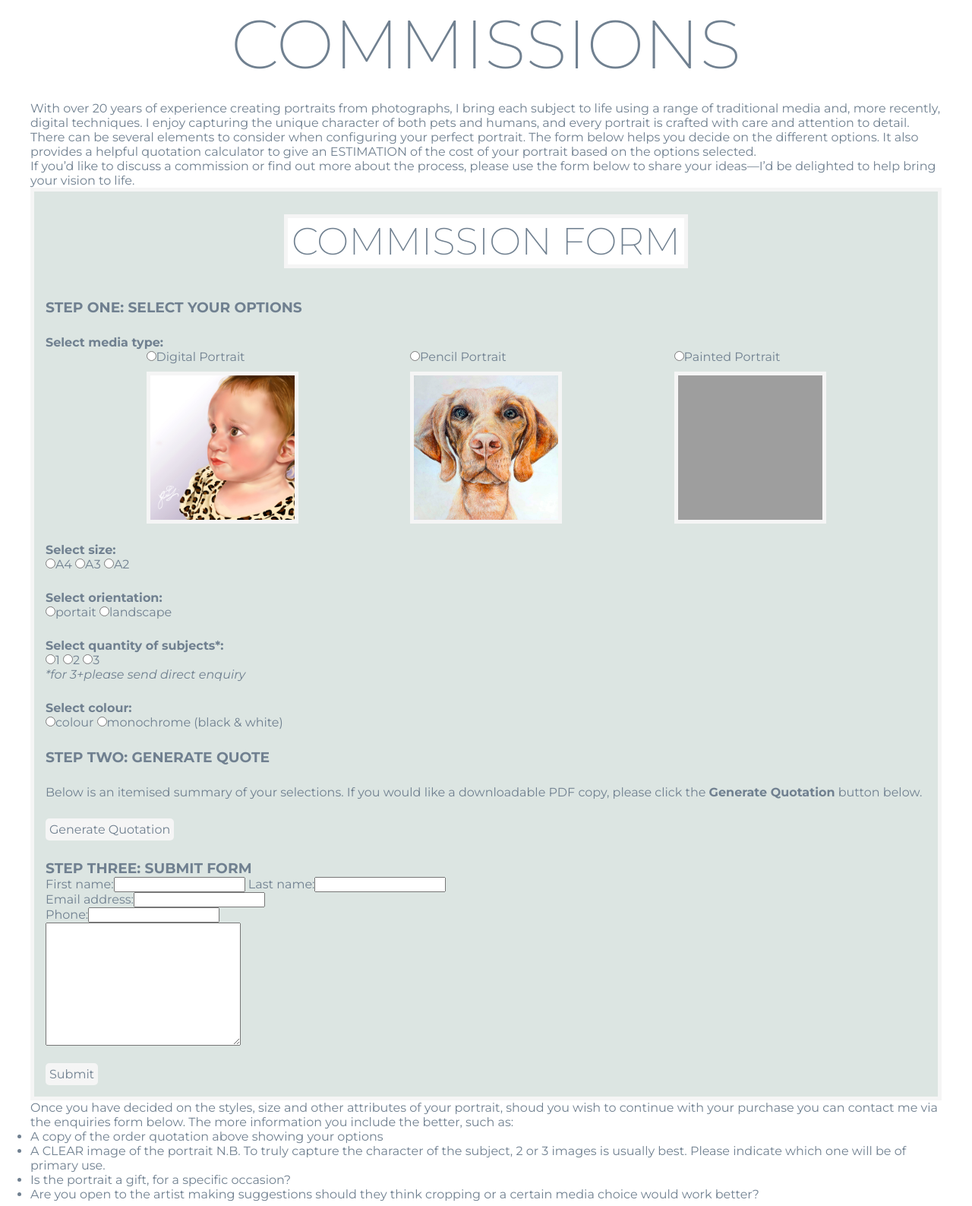
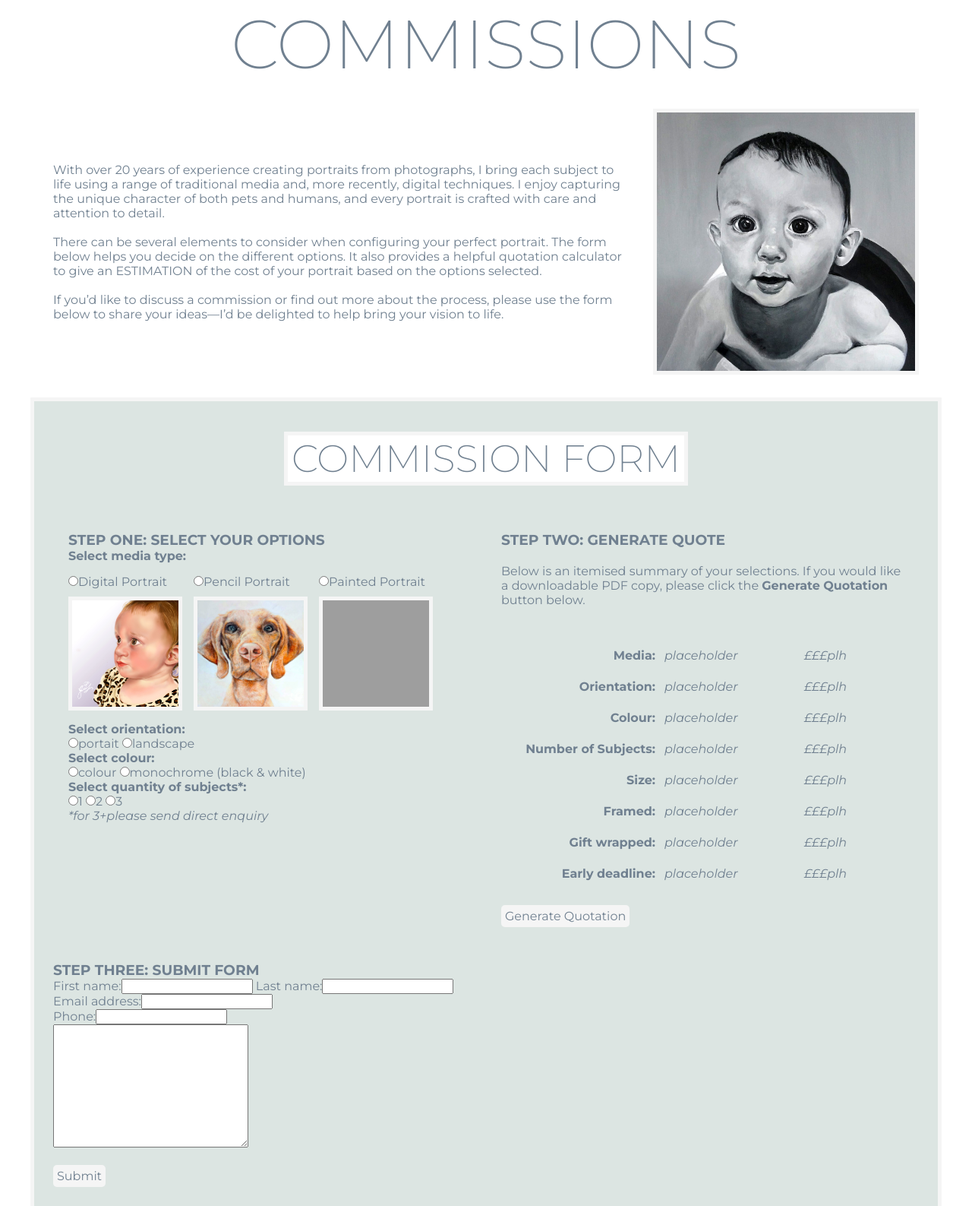
Before and after one commit to Jade-Evans/portrait_artist_portfolio, a plain HTML site: page commissions.html in a window 1280 px wide. Shown: the part 117-1704 px from the top of the page at 76% size. Drawn offline with Linux system fonts and the light colour scheme; grey boxes are pictures that could not be loaded.

Commit message:
feat(form): update overall layout of form for optimized usability and add table with placeholder content

```diff
--- a/commissions.html
+++ b/commissions.html
@@ -34,22 +34,29 @@
 
 <div class="mainContainer">
     <h1 class="pageTitle">COMMISSIONS</h1>
+    <div class="commissionsIntro">
+        <div class="commissionsIntroText">
             <p>With over 20 years of experience creating portraits from photographs, I bring each subject to life using
                 a range of traditional media and, more recently, digital techniques. I enjoy capturing the unique character
                 of both pets and humans, and every portrait is crafted with care and attention to detail.
-    </p>
+            </p><br>
             <p>
                 There can be several elements to consider when configuring your perfect portrait. The form below helps you decide
                 on the different options. It also provides a helpful quotation calculator to give an ESTIMATION of the
                 cost of your portrait based on the options selected.
-    </p>
+            </p><br>
             <p>
                 If you’d like to discuss a commission or find out more about the process, please use the form below
                 to share your ideas—I’d be delighted to help bring your vision to life.
             </p>
+        </div>
+        <img class="commissionsIntroImg" src="images/Logan.jpg">
+    </div>
 
     <form>
         <h2>COMMISSION FORM</h2>
+            <div class="step1and2Form">
+                <div class="step1Form">
                     <h3>STEP ONE: SELECT YOUR OPTIONS</h3>
                     <div class="mediaSelection">
                         <legend><strong>Select media type:</strong></legend>
@@ -69,17 +76,16 @@
                         </div>
 
                     </div>
-        <fieldset class="configFieldset">
-            <legend><strong>Select size:</strong></legend>
-            <label><input type="radio" name="size" value="a4">A4</label>
-            <label><input type="radio" name="size" value="a3">A3</label>
-            <label><input type="radio" name="size" value="a2">A2</label>
-        </fieldset>
 
                     <fieldset class="configFieldset">
                         <legend><strong>Select orientation:</strong></legend>
                         <label><input type="radio" name="orientation" value="portrait">portait</label>
                         <label><input type="radio" name="orientation" value="landscape">landscape</label>
+                    </fieldset>
+                    <fieldset class="configFieldset">
+                        <legend><strong>Select colour:</strong></legend>
+                        <label><input type="radio" name="colourType" value="colour">colour</label>
+                        <label><input type="radio" name="colourType" value="monochrome">monochrome (black & white)</label>
                     </fieldset>
 
                     <fieldset class="configFieldset">
@@ -90,17 +96,73 @@
                         <p><em>*for 3+please send direct enquiry</em></p>
                     </fieldset>
 
-        <fieldset class="configFieldset">
-            <legend><strong>Select colour:</strong></legend>
-            <label><input type="radio" name="colourType" value="colour">colour</label>
-            <label><input type="radio" name="colourType" value="monochrome">monochrome (black & white)</label>
-        </fieldset>
 
+                </div>
+                <div class="step2Form">
                     <h3>STEP TWO: GENERATE QUOTE</h3>
                     <p>Below is an itemised summary of your selections. If you would like a downloadable PDF copy, please
                         click the <span><strong>Generate Quotation</strong></span> button below.
                     </p>
+                    <table id="quoteTable">
+                        <colgroup>
+                        <col style="width:200px;">
+                        <col style="width:120px;">
+                        <col style="width:180px;">
+                        </colgroup>
+                        <thead>
+                            <tr>
+                                <th></th>
+                                <th></th>
+                                <th></th>
+                            </tr>
+                        </thead>
+                        <tbody>
+                            <tr>
+                                <th>Media:</th>
+                                <td class="userChoice"><em>placeholder</em></td>
+                                <td class="priceUpdate"><em>£££plh</em></td>
+                            </tr>
+                            <tr>
+                                <th>Orientation:</th>
+                                <td class="userChoice"><em>placeholder</em></td>
+                                <td class="priceUpdate"><em>£££plh</em></td>
+                            </tr>
+                            <tr>
+                                <th>Colour:</th>
+                                <td class="userChoice"><em>placeholder</em></td>
+                                <td class="priceUpdate"><em>£££plh</em></td>
+                            </tr>
+                            <tr>
+                                <th>Number of Subjects:</th>
+                                <td class="userChoice"><em>placeholder</em></td>
+                                <td class="priceUpdate"><em>£££plh</em></td>
+                            </tr>
+                            <tr>
+                                <th>Size:</th>
+                                <td class="userChoice"><em>placeholder</em></td>
+                                <td class="priceUpdate"><em>£££plh</em></td>
+                            </tr>
+                            <tr>
+                                <th>Framed:</th>
+                                <td class="userChoice"><em>placeholder</em></td>
+                                <td class="priceUpdate"><em>£££plh</em></td>
+                            </tr>
+                            <tr>
+                                <th>Gift wrapped:</th>
+                                <td class="userChoice"><em>placeholder</em></td>
+                                <td class="priceUpdate"><em>£££plh</em></td>
+                            </tr>
+                            <tr>
+                                <th>Early deadline:</th>
+                                <td class="userChoice"><em>placeholder</em></td>
+                                <td class="priceUpdate"><em>£££plh</em></td>
+                            </tr>
+
+                        </tbody>
+                    </table>
                     <button class="formButton">Generate Quotation</button>
+                </div>
+            </div>
             <div class="submitForm">
                 <h3>STEP THREE: SUBMIT FORM</h3>
 
--- a/styles.css
+++ b/styles.css
@@ -153,9 +153,28 @@ footer{
 .configFieldset{
     border:none;
 }
+.commissionsIntro{
+    display:flex;
+    justify-content: center;
+    align-items: center;
+    margin: 30px;
+    gap:30px;
+
+}
+.commissionsIntroText{
+    flex:1;
+
+
+}
+.commissionsIntroImg{
+    flex:1;
+    height: 350px;
+    max-width: 350px;
+    border: 5px solid whitesmoke;
+}
 form{
     background-color: rgb(220, 229, 226);
-    padding: 15px;
+    padding: 25px;
     border: 5px solid whitesmoke;
     display: flex;
     flex-direction: column;
@@ -176,6 +195,38 @@ form h3{
     margin: 0px;
     flex:1;
 }
+.step1and2Form{
+    display:flex;
+    justify-content: space-around;
+}
+.step1Form, .step2Form{
+    flex: 1;
+    padding: 20px;
+}
+.step2Form{
+   display: flex;
+   flex-direction: column;
+   gap:20px;
+}
+#quoteTable{
+    text-align: left;
+
+    max-width:fit-content;
+    text-wrap: nowrap;
+    align-self: center;
+}
+#quoteTable th{
+    text-align: end;
+    padding: 10px;
+}
+.userChoice{
+    text-align: left;
+
+}
+.priceUpdate{
+    text-align: center;
+}
+
 .formButton{
     flex: 0 0 auto;
     background-color: whitesmoke;
@@ -186,8 +237,10 @@ form h3{
     font-size: 16px;
 }
 .mediaOptionContainer{
+    margin: 15px 0px;
     display: flex;
-    justify-content: space-evenly;
+
+    justify-content: flex-start;
     gap: 15px;
     flex:1;
 }
@@ -198,12 +251,13 @@ form h3{
 
 }
 .mediaIcon{
-    height: 200px;
-    width: 200px;
+    height: 150px;
+    width: 150px;
     border: 5px solid whitesmoke;
     flex-shrink: 1;
 
 }
+
 /**********ABOUT PAGE********/
 .quote{
     font-style:italic;
```
Lines whose indentation alone changed are shown as unchanged.
